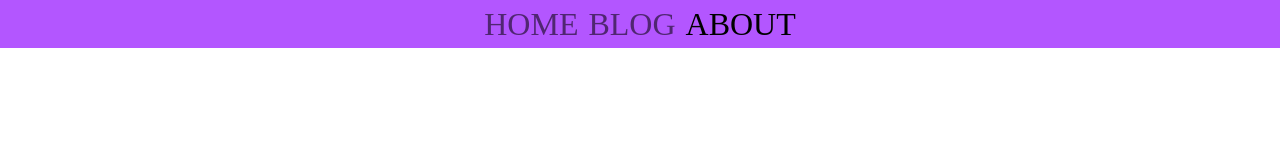
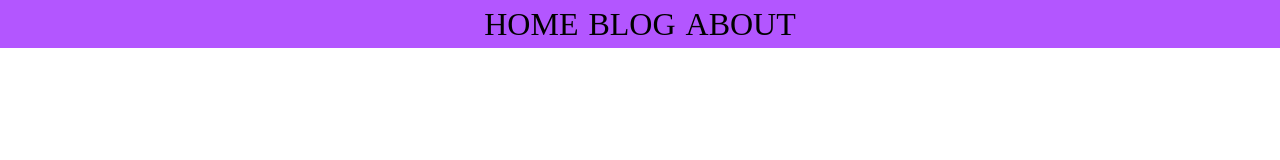
Before and after one commit to puncleV/personal-blog, a Vue app: page /#/blog/1 in a window 1280 px wide. Shown: the top 160 px of the page. Built offline with nearby package versions, Linux system fonts and the light colour scheme.

Commit message:
fix: header link active state

```diff
--- a/src/components/app-header.vue
+++ b/src/components/app-header.vue
@@ -3,7 +3,6 @@
         <router-link
                 v-for="element in elements"
                 :to = "{name: element.routeName}"
-                active-class="active"
                 class='header-element'
         >
             {{element.name}}
@@ -50,7 +49,7 @@
         text-decoration: none;
     }
 
-    .header-element.active {
+    .header-element.router-link-exact-active {
         opacity: 0.55;
     }
 </style>
```
